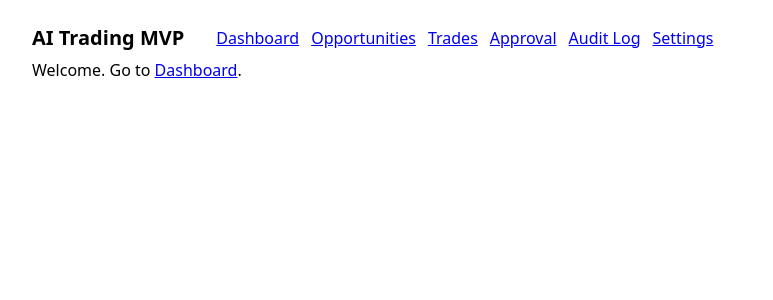
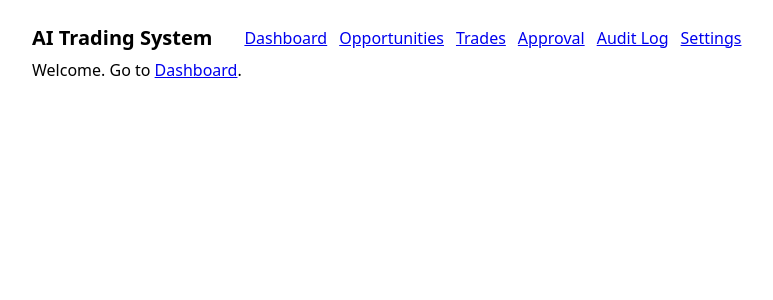
Before and after one commit to KobyQ/ai-trading, a Next.js app in the folder apps/web/: page / in a window 1280 px wide. Shown: the top 300 px of the page, without its empty margins (8-781 px from the left). Built offline with nearby package versions, Linux system fonts and the light colour scheme.

Commit message:
chore: cleanup

```diff
--- a/apps/web/app/layout.tsx
+++ b/apps/web/app/layout.tsx
@@ -1,11 +1,11 @@
-export const metadata = { title: 'AI Trading MVP', description: 'Daily/Hourly AI trading with human approvals' };
+export const metadata = { title: 'AI Trading System', description: 'Daily/Hourly AI trading with human approvals' };
 export default function RootLayout({ children }: { children: React.ReactNode }) {
   return (
     <html lang="en">
       <body style={{ fontFamily: 'ui-sans-serif, system-ui', margin: 0 }}>
         <div style={{ maxWidth: 1200, margin: '0 auto', padding: 16 }}>
           <header style={{ display: 'flex', gap: 16, alignItems: 'center', padding: '8px 0' }}>
-            <h1 style={{ fontSize: 20, margin: 0 }}>AI Trading MVP</h1>
+            <h1 style={{ fontSize: 20, margin: 0 }}>AI Trading System</h1>
             <nav style={{ display: 'flex', gap: 12, marginLeft: 16 }}>
               <a href="/dashboard">Dashboard</a>
               <a href="/opportunities">Opportunities</a>
--- a/apps/web/package.json
+++ b/apps/web/package.json
@@ -1,5 +1,5 @@
 {
-  "name": "@mvp/web",
+  "name": "@ai-trading/web",
   "version": "0.1.0",
   "private": true,
   "scripts": {
--- a/package.json
+++ b/package.json
@@ -1,5 +1,5 @@
 {
-  "name": "ai-trading-mvp",
+  "name": "ai-trading",
   "private": true,
   "version": "0.1.0",
   "packageManager": "pnpm@9.0.0",
@@ -9,7 +9,7 @@
   ],
   "scripts": {
     "build": "pnpm -r build",
-    "dev": "pnpm --filter @mvp/web dev",
+    "dev": "pnpm --filter @ai-trading/web dev",
     "lint": "pnpm -r lint",
     "test": "pnpm -r test"
   }
--- /dev/null
+++ b/pnpm-workspace.yaml
@@ -0,0 +1,3 @@
+packages:
+  - 'packages/*'
+  - 'apps/*'
```
Also changed, not shown: apps/web/tsconfig.json (+9 -2 lines), 2 other files (tests, documents, lock files or other folders).
